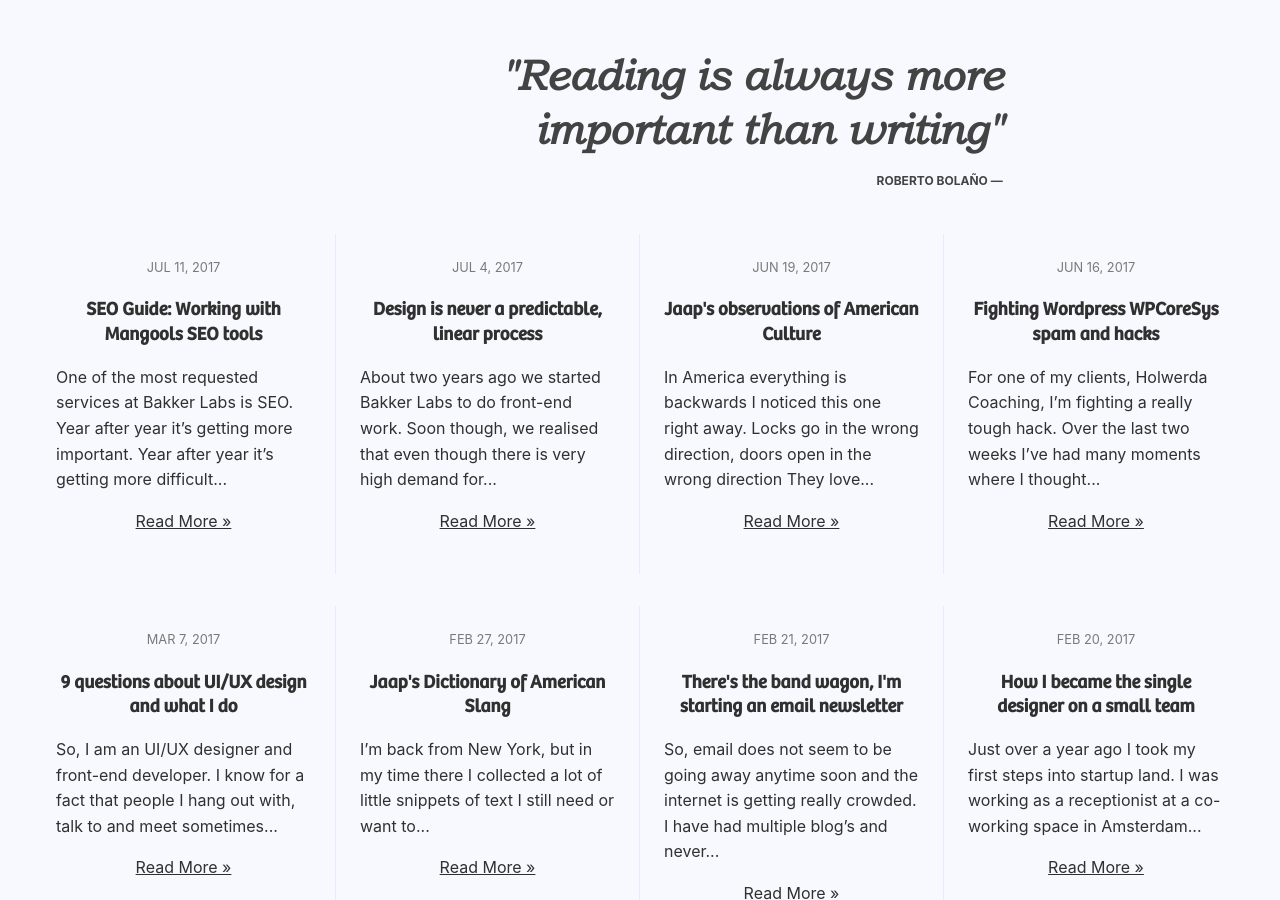
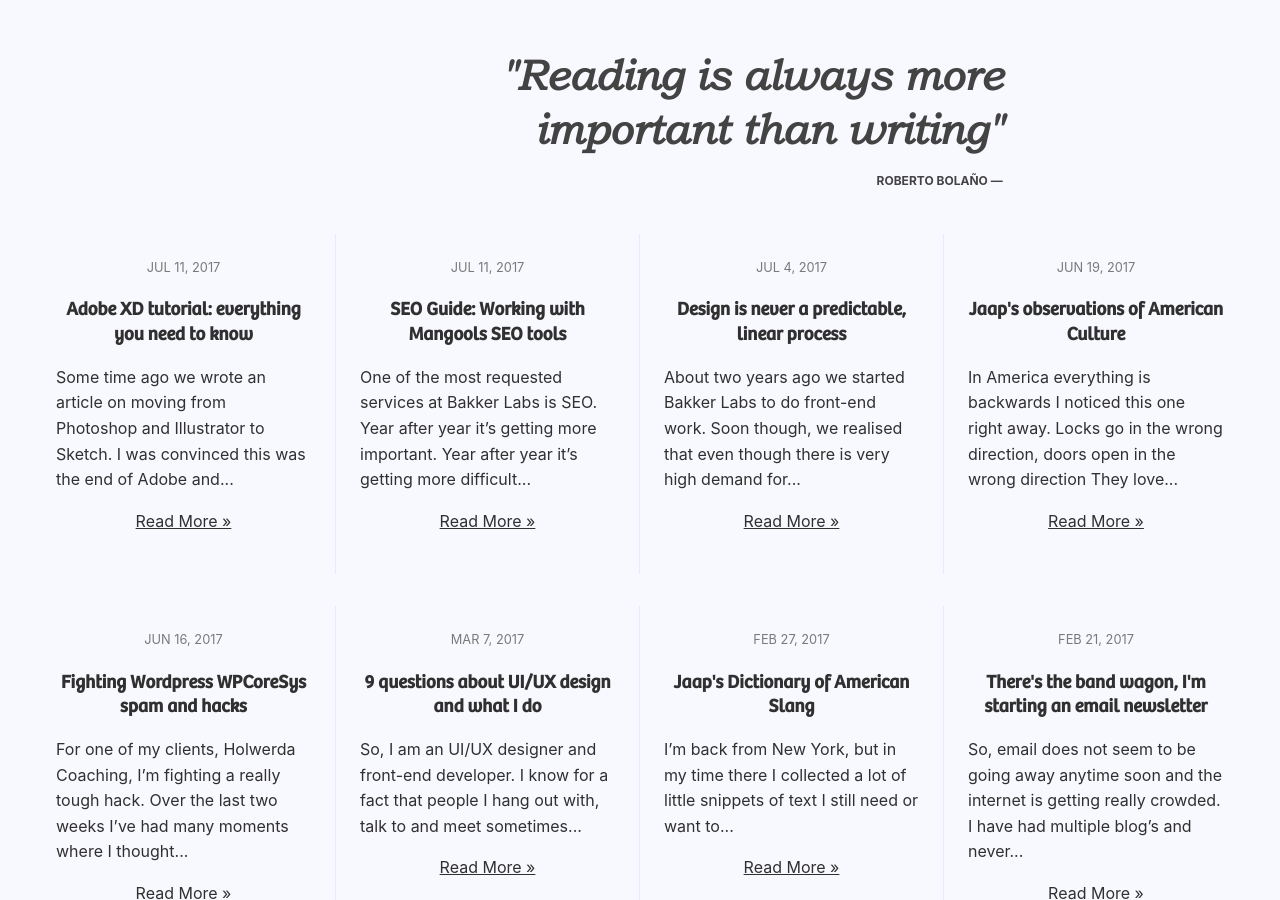
Before and after one commit to jaapbakker88/bakkerlabs-jekyll, a Jekyll site: the page built from blog/index.md, in a window 1280 px wide and 900 px high, scrolled down 314 px. Built offline with Jekyll 4.4.1, drawn with Linux system fonts in a browser that asks for light colours; some web fonts are replaced.

Commit message:
itemprops for blog post

```diff
--- a/_layouts/post.html
+++ b/_layouts/post.html
@@ -11,7 +11,11 @@
       {{ page.date | date: date_format }}
     </time>
     {% if page.author %}
-      • <span itemprop="author" itemscope itemtype="http://schema.org/Person"><span itemprop="name">{{ page.author }}</span></span>
+      • <span itemprop="author" itemscope="" itemtype="http://schema.org/Person">
+            <span itemprop="name">
+                {{page.author}}
+            </span>
+        </span>
     {% endif %}</p>
 
   <div class="post-content" itemprop="articleBody">
--- /dev/null
+++ b/_posts/2017-07-15-adobe-xd-tutorial-everything-you-need-to-know.md
@@ -0,0 +1,20 @@
+---
+layout: post
+title:  "Adobe XD tutorial: everything you need to know"
+date:   2017-07-11 16:15:15 +0200
+categories: design
+author: Jaap Bakker
+
+ogtitle: "Adobe XD tutorial: everything you need to know"
+description:
+keywords: adobe xd tutorial, adobe xd vs sketch, adobe xd templates, adobe xd ui kits, adobe xd price
+---
+
+Some time ago we [wrote an article](https://bakkerlabs.nl/blog/working-with-sketch-goodbye-photoshop-illustrator/) on moving from Photoshop and Illustrator to Sketch. I was convinced this was the end of Adobe and it's products as we know it. But then they started working on a cool new product.
+
+### Adobe XD resources
+
+* [Studio Adobe XD Template](https://www.behance.net/gallery/48577953/Studio-Free-Adobe-Xd-template)
+* [Guacamole by Avocode Adobe XD UI Kit](https://avocode.com/guacamole/)
+* [Travel Website Adobe XD template](https://www.designermill.com/free-psd/takeme-travel-website-ui-kit/)
+* [Fitness Dashboard Adobe XD template](https://www.designermill.com/xd-freebies/fitness-dashboard-xd-freebie/)
```
